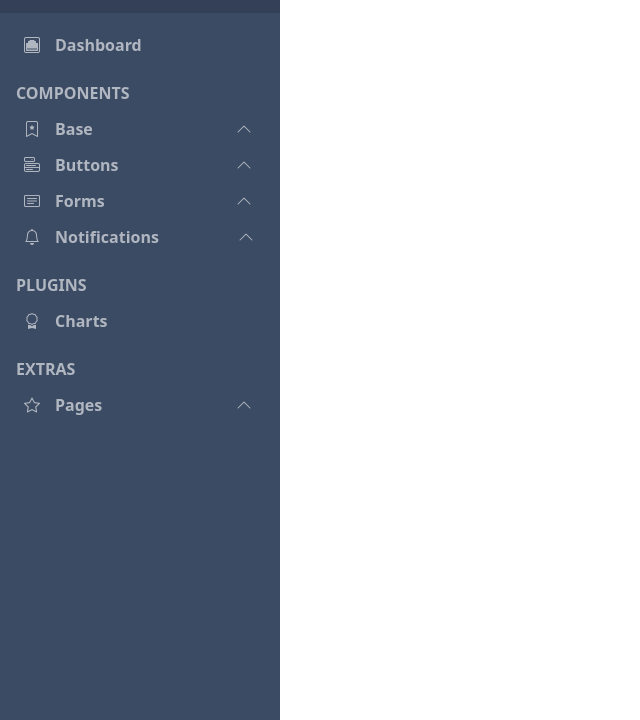
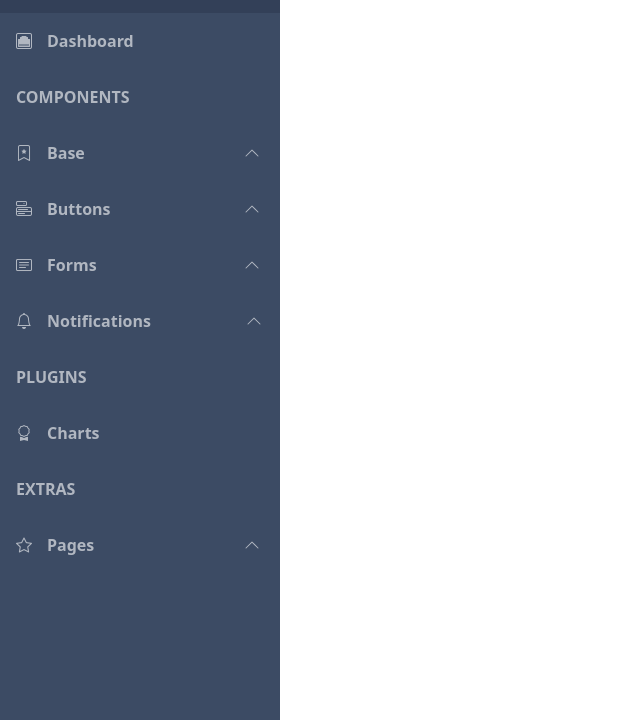
Before and after one commit to nguyenvantuanaaa/dashboard, a plain HTML site: page index.html in a window 1280 px wide. Shown: the part 80-800 px from the top of the page, without its empty margins (0-640 px from the left). Drawn offline with nearby package versions, Linux system fonts and the light colour scheme.

Commit message:
first update

```diff
--- a/Sidebar/sass/sidebar.scss
+++ b/Sidebar/sass/sidebar.scss
@@ -4,25 +4,29 @@
 
 .text-color {
     color: var(--sidebar-color);
+    padding: 0.5rem 3rem;
 }
 
 .sidebar-logo {
     background: rgba(0, 0, 21, 0.15);
 }
 
-.sidebar-title {
-    font-weight: bold;
-}
 .sidebar {
     position: sticky;
     top: 0;
     bottom: 0;
 }
-
+.sidebar-title {
+    font-weight: bold;
+}
 .sidebar-box {
     min-height: 100vh;
     width: 280px;
     background-color: #3c4b64;
+}
+
+.btn:focus {
+    box-shadow: none;
 }
 
 .btn-toggle,
@@ -31,7 +35,6 @@
     gap: 15px;
     width: 100%;
     align-items: center;
-    padding: 0.25rem 0.5rem;
     font-weight: 600;
     background-color: transparent;
     border: 0;
@@ -42,7 +45,7 @@
 .btn-toggle-single:hover,
 .btn-toggle-single:focus {
     color: white;
-    background-color: #8c9daf;
+    background-color: #283142;
 }
 
 .btn-toggle::after {
@@ -56,6 +59,7 @@
 
 .btn-toggle[aria-expanded="true"] {
     color: white;
+    background-color: #283142;
 }
 
 .btn-toggle[aria-expanded="true"]::after {
@@ -66,18 +70,11 @@
 .btn-toggle-single a {
     display: flex;
     gap: 15px;
-    padding: 0.1875rem 0.5rem;
-    margin-top: 0.125rem;
-    margin-left: 1.9rem;
     text-decoration: none;
 }
-
-/* .btn-toggle-nav a:hover {
-        color: #e1e4e8;
-    } */
 
 .btn-toggle-nav a:hover,
 .btn-toggle-nav a:focus {
     color: white;
-    background-color: #8c9daf;
+    background-color: #283142;
 }
--- a/index.html
+++ b/index.html
@@ -21,20 +21,20 @@
                 class="sidebar-logo d-flex align-items-center justify-content-center pb-3 p-3 text-color text-decoration-none">
                 <img src="Sidebar/images/logo.svg" alt="">
             </a>
-            <ul class="list-unstyled p-3 m-0 ">
-                <li class="mb-1">
-                    <a href="#" class="btn btn-toggle-single text-color align-items-center rounded collapsed">
+            <ul class="list-unstyled m-0">
+                <li>
+                    <a href="#" class="btn btn-toggle-single text-color align-items-center rounded collapsed p-3">
                         <i class="bi bi-ethernet"></i>
                         Dashboard
                     </a>
                 </li>
 
             </ul>
-            <ul class="list-unstyled pe-3 ps-3 pb-3 m-0">
-                <p class="text-color mb-2 sidebar-title">COMPONENTS</p>
-                <li class="mb-1">
-                    <div class="btn-toggle text-color align-items-center rounded collapsed" data-bs-toggle="collapse"
-                        data-bs-target="#base-collapse" aria-expanded="false">
+            <ul class="list-unstyled m-0">
+                <p class="text-color sidebar-title p-3 m-0">COMPONENTS</p>
+                <li class="sidebar-list">
+                    <div class="btn-toggle text-color align-items-center rounded collapsed p-3"
+                        data-bs-toggle="collapse" data-bs-target="#base-collapse" aria-expanded="false">
                         <i class="bi bi-bookmark-star"></i>
                         Base
                     </div>
@@ -58,9 +58,9 @@
                         </ul>
                     </div>
                 </li>
-                <li class="mb-1">
-                    <div class="btn-toggle text-color align-items-center rounded collapsed" data-bs-toggle="collapse"
-                        data-bs-target="#buttons-collapse" aria-expanded="false">
+                <li class="sidebar-list">
+                    <div class="btn-toggle text-color align-items-center rounded collapsed p-3"
+                        data-bs-toggle="collapse" data-bs-target="#buttons-collapse" aria-expanded="false">
                         <i class="bi bi-menu-button"></i>
                         Buttons
                     </div>
@@ -73,9 +73,9 @@
                         </ul>
                     </div>
                 </li>
-                <li class="mb-1">
-                    <div class="btn-toggle text-color align-items-center rounded collapsed" data-bs-toggle="collapse"
-                        data-bs-target="#forms-collapse" aria-expanded="false">
+                <li class="sidebar-list">
+                    <div class="btn-toggle text-color align-items-center rounded collapsed p-3"
+                        data-bs-toggle="collapse" data-bs-target="#forms-collapse" aria-expanded="false">
                         <i class="bi bi-card-text"></i>
                         Forms
                     </div>
@@ -93,8 +93,8 @@
                         </ul>
                     </div>
                 </li>
-                <li class="mb-1">
-                    <div class="btn btn-toggle text-color align-items-center rounded collapsed"
+                <li class="sidebar-list">
+                    <div class="btn btn-toggle text-color align-items-center rounded collapsed p-3"
                         data-bs-toggle="collapse" data-bs-target="#noti-collapse" aria-expanded="false">
                         <i class="bi bi-bell"></i>
                         Notifications
@@ -109,21 +109,21 @@
                     </div>
                 </li>
             </ul>
-            <ul class="list-unstyled pe-3 ps-3 pb-3 m-0">
-                <p class="text-color mb-2 sidebar-title">PLUGINS</p>
-                <li class="mb-1">
-                    <a href="#" class="btn btn-toggle-single text-color align-items-center rounded collapsed">
+            <ul class="list-unstyled m-0">
+                <p class="text-color sidebar-title p-3 m-0">PLUGINS</p>
+                <li class="">
+                    <a href="#" class="btn btn-toggle-single text-color align-items-center rounded collapsed p-3">
                         <i class="bi bi-award"></i>
                         Charts
                     </a>
                 </li>
 
             </ul>
-            <ul class="list-unstyled pe-3 ps-3 pb-3 m-0">
-                <p class="text-color mb-2 sidebar-title">EXTRAS</p>
-                <li class="mb-1">
-                    <div class="btn-toggle text-color align-items-center rounded collapsed" data-bs-toggle="collapse"
-                        data-bs-target="#page-collapse" aria-expanded="false">
+            <ul class="list-unstyled m-0">
+                <p class="text-color sidebar-title p-3 m-0">EXTRAS</p>
+                <li class="">
+                    <div class="btn-toggle text-color align-items-center rounded collapsed p-3"
+                        data-bs-toggle="collapse" data-bs-target="#page-collapse" aria-expanded="false">
                         <i class="bi bi-star"></i>
                         Pages
                     </div>
```
Also changed, not shown: Sidebar/sidebar.html (+25 -25 lines), formcontrol.html (+21 -21 lines), Sidebar/sass/sidebar.css, 1 other file.
